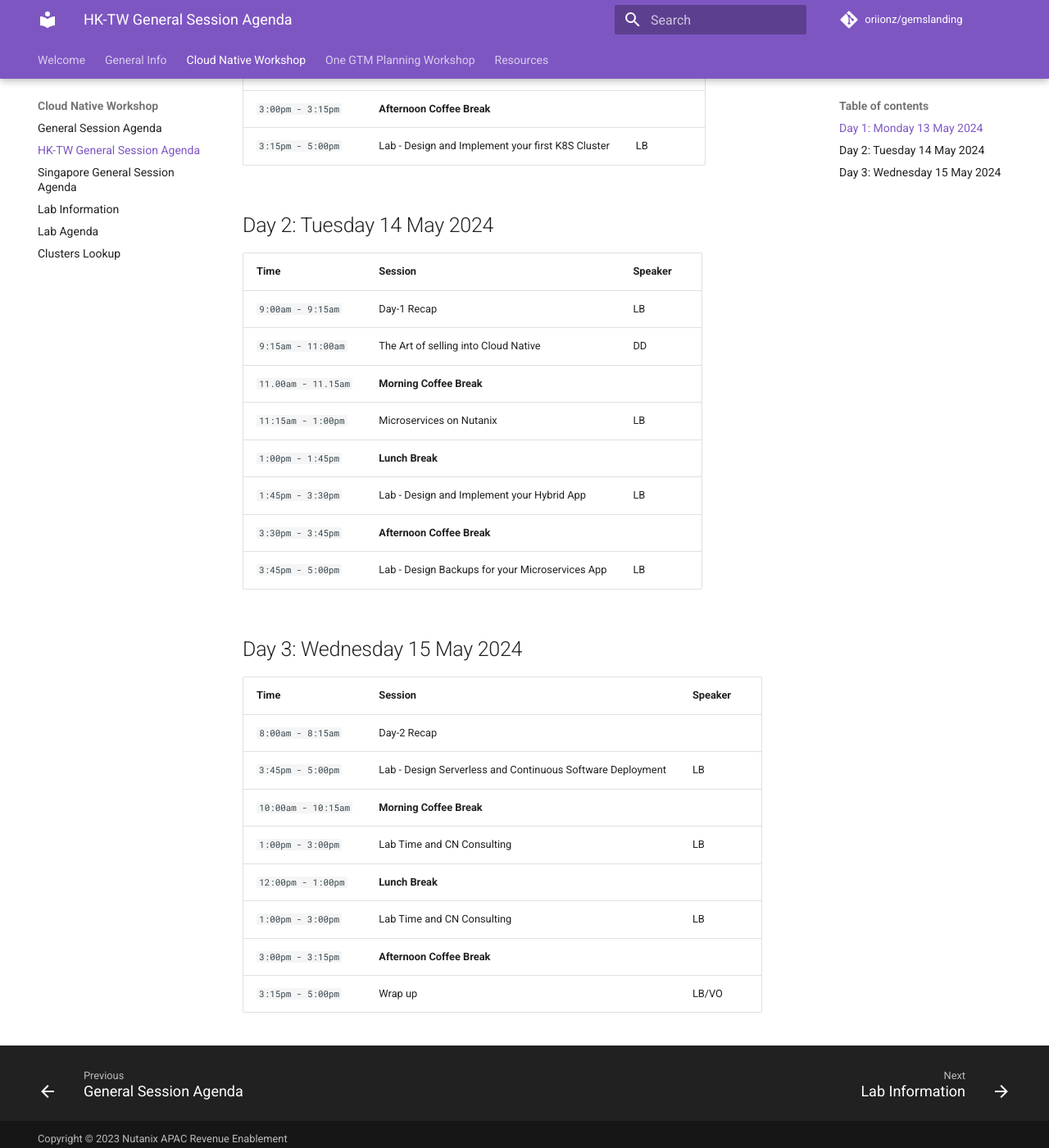
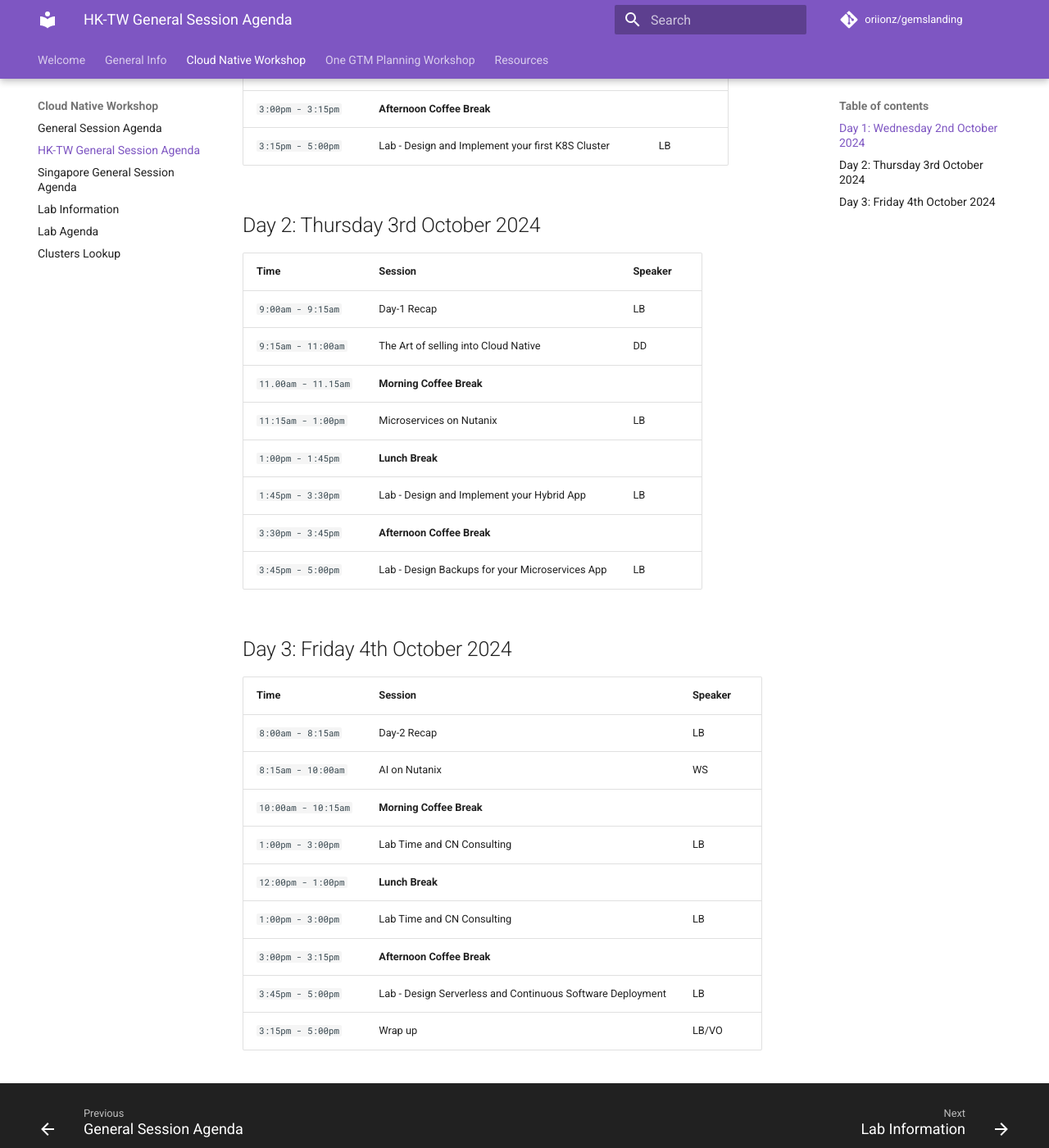
Before and after one commit to oriionz/gemslanding, an MkDocs documentation site: the page built from docs/daily_agenda/general_agenda_hktw.md, in a window 1280 px wide and 1400 px high, scrolled down 487 px. Shown: the whole window at 82% size. Built offline with MkDocs 1.6.1 and Material for MkDocs 9.7.7, drawn with Linux system fonts in a browser that asks for light colours; comment, search, counter and statistics services are not loaded; some of the changed text lies outside the part shown.

```diff
--- a/docs/daily_agenda/general_agenda_hktw.md
+++ b/docs/daily_agenda/general_agenda_hktw.md
@@ -1,11 +1,11 @@
-# Cloud Native workshop
+# Singapore Cloud Native Workshop Agenda
 
-## Day 1: Monday 13 May 2024
+## Day 1: Wednesday 2nd October 2024
 
 |  Time | Session | Speaker |
 |-------------------------|--------|----------------|
-|`9:00am - 9:30am` | Welcome | HL/SL/VO |
-|`9.30am - 10:30am` | Cloud Native and Microservices Simplified | SL |
+|`9:00am - 9:30am` | Welcome | VO |
+|`9.30am - 10:30am` | How-to Cloud Native Deals and ``kubevirt`` Competitive | TBA |
 |`10:30am - 10:45am` | **Morning Coffee Break** |
 |`10.45am - 12:15pm` | Cloud Native and Microservices Simplified | LB |
 |`12:15pm - 1:00pm` | **Lunch Break** |
@@ -14,7 +14,7 @@
 |`3:15pm - 5:00pm`| Lab - Design and Implement your first K8S Cluster | LB |
 
 
-## Day 2: Tuesday 14 May 2024
+## Day 2: Thursday 3rd October 2024
 
 | Time | Session | Speaker |
 |-------------------------|----------|----------------|
@@ -23,20 +23,21 @@
 |`11.00am - 11.15am` | **Morning Coffee Break** |
 |`11:15am - 1:00pm` | Microservices on Nutanix | LB |
 |`1:00pm - 1:45pm` | **Lunch Break** |
-|`1:45pm - 3:30pm `| Lab - Design and Implement your Hybrid App | LB |
+|`1:45pm - 3:30pm`| Lab - Design and Implement your Hybrid App | LB |
 |`3:30pm - 3:45pm` | **Afternoon Coffee Break** |
 |`3:45pm - 5:00pm`| Lab - Design Backups for your Microservices App | LB |
 
-## Day 3: Wednesday 15 May 2024
+## Day 3: Friday 4th October 2024
 
 
 | Time | Session | Speaker |
 |-------------------------|----------|----------------|
-|`8:00am - 8:15am` | Day-2 Recap |
-|`3:45pm - 5:00pm `| Lab - Design Serverless and Continuous Software Deployment | LB |
-|`10:00am - 10:15am` | **Morning Coffee Break** |
+|`8:00am - 8:15am` | Day-2 Recap | LB |
+|`8:15am - 10:00am`| AI on Nutanix  | WS |
+|`10:00am - 10:15am`| **Morning Coffee Break** |
 |`1:00pm - 3:00pm`| Lab Time and CN Consulting | LB |
 |`12:00pm - 1:00pm` | **Lunch Break** |
 |`1:00pm - 3:00pm`| Lab Time and CN Consulting | LB |
 |`3:00pm - 3:15pm` | **Afternoon Coffee Break** |
+|`3:45pm - 5:00pm`| Lab - Design Serverless and Continuous Software Deployment | LB |
 |`3:15pm - 5:00pm`| Wrap up | LB/VO |
```
